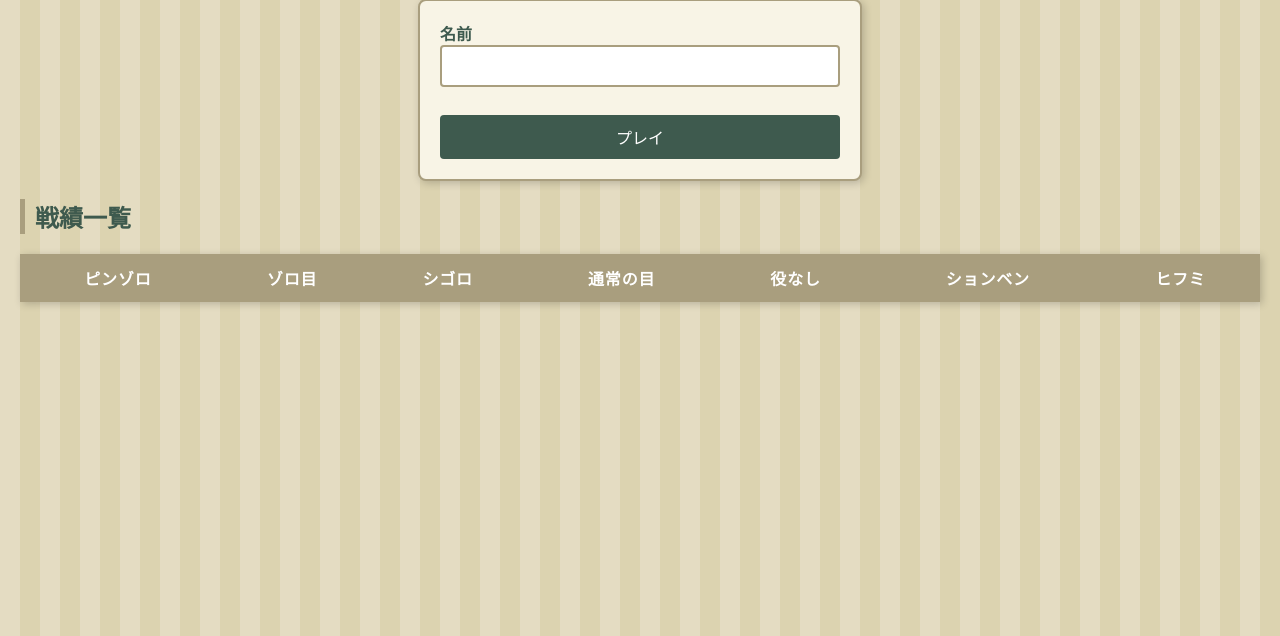
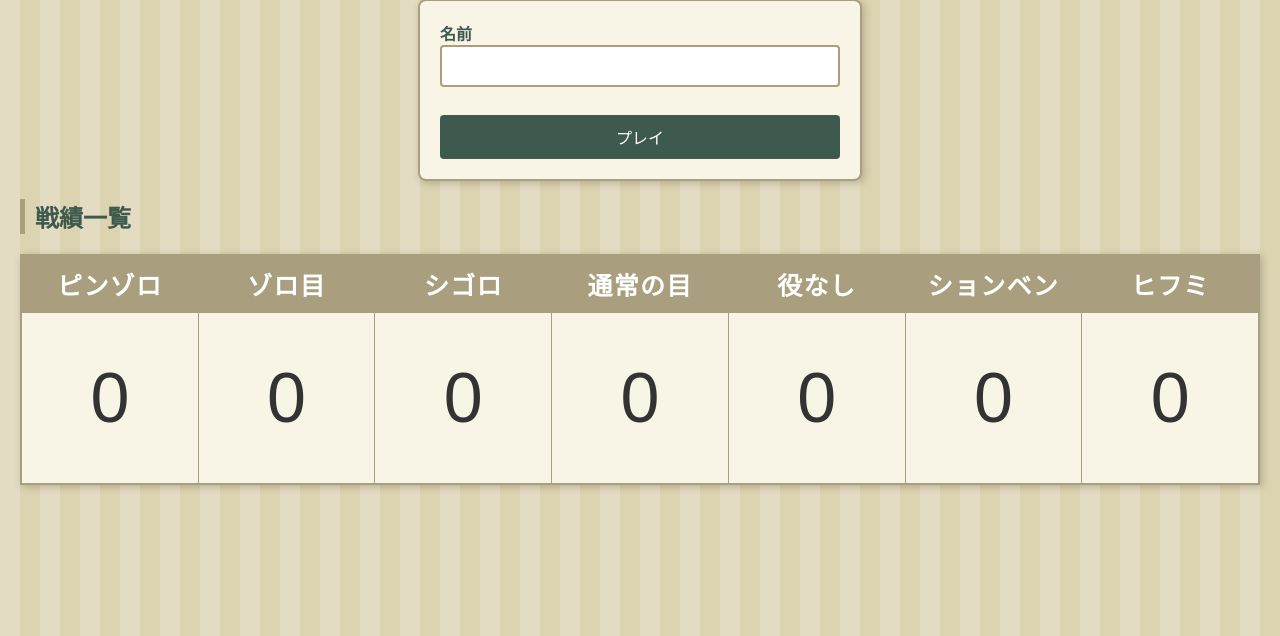
Before and after one commit to 2024AIT-OOP2-G15/Chinchirorin, a Flask app: page / in a window 1280 px wide. Shown: the part 164-800 px from the top of the page. Run offline with Flask 3, Linux system fonts and the light colour scheme; lists and menus that the app fills with data are empty.

Commit message:
タイトルページ作成

```diff
--- a/app.py
+++ b/app.py
@@ -16,9 +16,16 @@ for blueprint in blueprints:
 def index():
     # データベースからすべてのレコードを取得
     record_list = Record.select()
+    pinzoro_total = 0;
+    zorome_total = 0
+    sigoro_total = 0
+    normal_total = 0
+    yakunasi_total = 0
+    shonben_total = 0
+    hifumi_total = 0
 
     # 必要なフィールドだけを持つデータのリストを作成
-    records = [
+    records_data = [
         {
             "pinzoro": record.pinzoro,
             "zorome": record.zorome,
@@ -31,6 +38,33 @@ def index():
         for record in record_list
     ]
 
+    for record in records_data:
+        if record["pinzoro"] == 1:
+            pinzoro_total += 1
+        if record["zorome"] == 1:
+            zorome_total += 1
+        if record["sigoro"] == 1:
+            sigoro_total += 1
+        if record["normal"] == 1:
+            normal_total += 1
+        if record["yakunasi"] == 1:
+            yakunasi_total += 1
+        if record["shonben"] == 1:
+            shonben_total += 1
+        if record["hifumi"] == 1:
+            hifumi_total += 1
+
+    records = [
+        {
+            "pinzoro": pinzoro_total,
+            "zorome": zorome_total,
+            "sigoro": sigoro_total,
+            "normal": normal_total,
+            "yakunasi": yakunasi_total,
+            "shonben": shonben_total,
+            "hifumi": hifumi_total
+        }
+    ]
     # テンプレートにデータを渡す
     return render_template('title.html', records=records)
 
--- a/static/styles/title.css
+++ b/static/styles/title.css
@@ -133,7 +133,6 @@ a {
     color: #3e5a4e;
     text-decoration: none;
     font-weight: bold;
-    /* border-bottom: 2px solid #3e5a4e; */
     transition: color 0.3s, border-bottom-color 0.3s;
 }
 
@@ -158,6 +157,13 @@ table th, table td {
     border: 1px solid #a99e7e;
     padding: 10px;
     text-align: center;
+    font-size: 25px;
+}
+
+table td {
+    width: 150px; /* 横幅を固定 */
+    height: 150px; /* 縦幅を固定 */
+    font-size: 70px;
 }
 
 table th {
@@ -169,10 +175,6 @@ table th {
 
 table tr:nth-child(even) {
     background-color: #ede8d3;
-}
-
-table tr:hover {
-    background-color: #dcd3b3;
 }
 
 footer {
```
